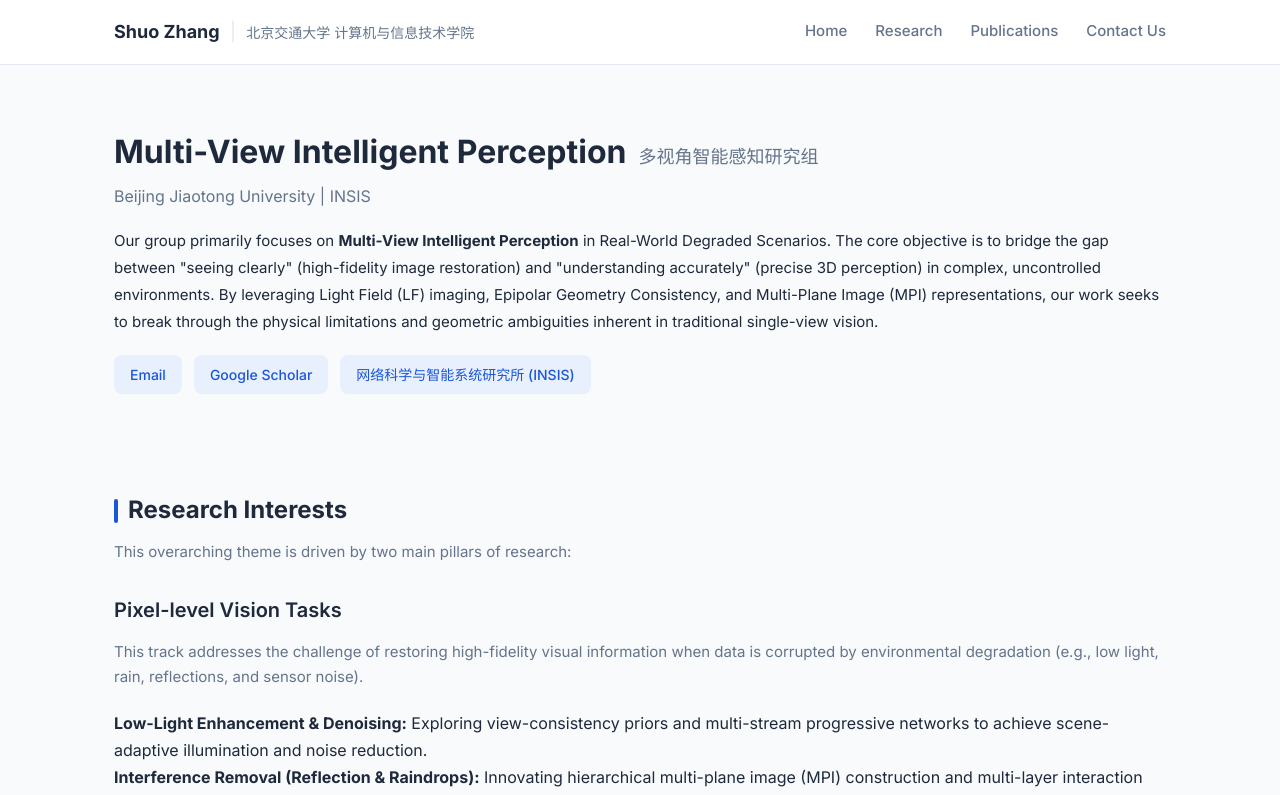
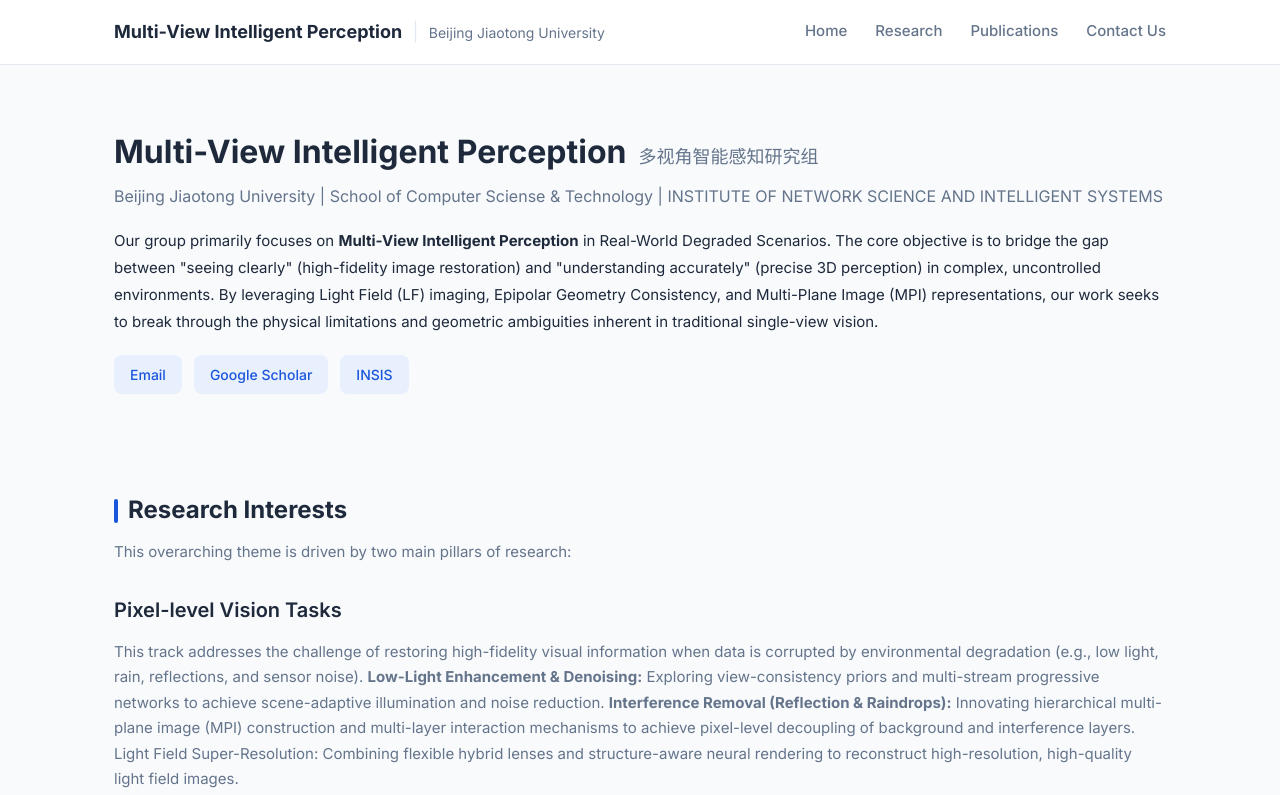
Before and after one commit to shuozh/insis-cv.github.io, a Jekyll site: the page built from index.html, in a window 1280 px wide and 1400 px high. Shown: the top 795 px of the window. Built offline with Jekyll 4.4.1, drawn with Linux system fonts in a browser that asks for light colours; some of the changed text lies outside the part shown.

Commit message:
Update header, hero and research copy
Replace author-based placeholders with explicit group name and affiliation in the site header; expand the hero title to include the School of Computer Sciense & Technology and INSTITUTE OF NETWORK SCIENCE AND INTELLIGENT SYSTEMS; change the team link label to a literal "INSIS"; and adjust the research section text/markup for the pixel-level vision task descriptions to reflect the updated copy and formatting.

```diff
--- a/_layouts/default.html
+++ b/_layouts/default.html
@@ -13,7 +13,7 @@
 <body>
   <header class="site-header">
     <div class="container">
-      <a href="{{ '/' | relative_url }}" class="site-logo">{{ site.author.name_en }} <span class="logo-divider">|</span> <span class="logo-sub">{{ site.author.affiliation }}</span></a>
+      <a href="{{ '/' | relative_url }}" class="site-logo">Multi-View Intelligent Perception <span class="logo-divider">|</span> <span class="logo-sub">Beijing Jiaotong University</span></a>
       <input type="checkbox" id="nav-toggle" class="nav-toggle-input">
       <label for="nav-toggle" class="nav-toggle-label">
         <span></span><span></span><span></span>
--- a/index.html
+++ b/index.html
@@ -8,14 +8,14 @@ title: "Multi-View Image Intelligent Perception - Beijing Jiaotong University"
     <div class="hero-content">
       <div class="hero-info">
         <h1 class="hero-name">Multi-View Intelligent Perception<span class="hero-name-en">多视角智能感知研究组 </span></h1>
-        <p class="hero-title">Beijing Jiaotong University  |  INSIS </p>
+        <p class="hero-title">Beijing Jiaotong University  | School of Computer Sciense & Technology | INSTITUTE OF NETWORK SCIENCE AND INTELLIGENT SYSTEMS </p>
         <p class="hero-desc">
           Our group primarily focuses on <strong>Multi-View Intelligent Perception</strong> in Real-World Degraded Scenarios. The core objective is to bridge the gap between "seeing clearly" (high-fidelity image restoration) and "understanding accurately" (precise 3D perception) in complex, uncontrolled environments. By leveraging Light Field (LF) imaging, Epipolar Geometry Consistency, and Multi-Plane Image (MPI) representations, our work seeks to break through the physical limitations and geometric ambiguities inherent in traditional single-view vision.
         </p>
         <div class="hero-links">
           <a href="mailto:{{ site.author.email }}" class="hero-link">Email</a>
           <a href="{{ site.author.scholar }}" target="_blank" class="hero-link">Google Scholar</a>
-          <a href="{{ site.author.team_url }}" target="_blank" class="hero-link">{{ site.author.team }}</a>
+          <a href="{{ site.author.team_url }}" target="_blank" class="hero-link">INSIS</a>
         </div>
       </div>
     </div>
@@ -30,11 +30,12 @@ title: "Multi-View Image Intelligent Perception - Beijing Jiaotong University"
     <h3 class="research-category-title">Pixel-level Vision Tasks</h3>
     <p class="research-category-desc">This track addresses the challenge of restoring high-fidelity visual information when data is corrupted by environmental degradation (e.g., low light, rain, reflections, and sensor noise).
 
-<p><strong>Low-Light Enhancement & Denoising:</strong> Exploring view-consistency priors and multi-stream progressive networks to achieve scene-adaptive illumination and noise reduction.</p>
+<strong>Low-Light Enhancement & Denoising:</strong> Exploring view-consistency priors and multi-stream progressive networks to achieve scene-adaptive illumination and noise reduction.
 
-<p><strong>Interference Removal (Reflection & Raindrops):</strong> Innovating hierarchical multi-plane image (MPI) construction and multi-layer interaction mechanisms to achieve pixel-level decoupling of background and interference layers.</p>
+<strong>Interference Removal (Reflection & Raindrops):</strong> Innovating hierarchical multi-plane image (MPI) construction and multi-layer interaction mechanisms to achieve pixel-level decoupling of background and interference layers.
 
-<p><strong>Light Field Super-Resolution:</strong> Combining flexible hybrid lenses and structure-aware neural rendering to reconstruct high-resolution, high-quality light field images.</p></p>
+Light Field Super-Resolution:</strong> Combining flexible hybrid lenses and structure-aware neural rendering to reconstruct high-resolution, high-quality light field images.
+</p>
     <div class="research-task-grid">
       <div class="research-task-card">
         <div class="task-gif">
```
